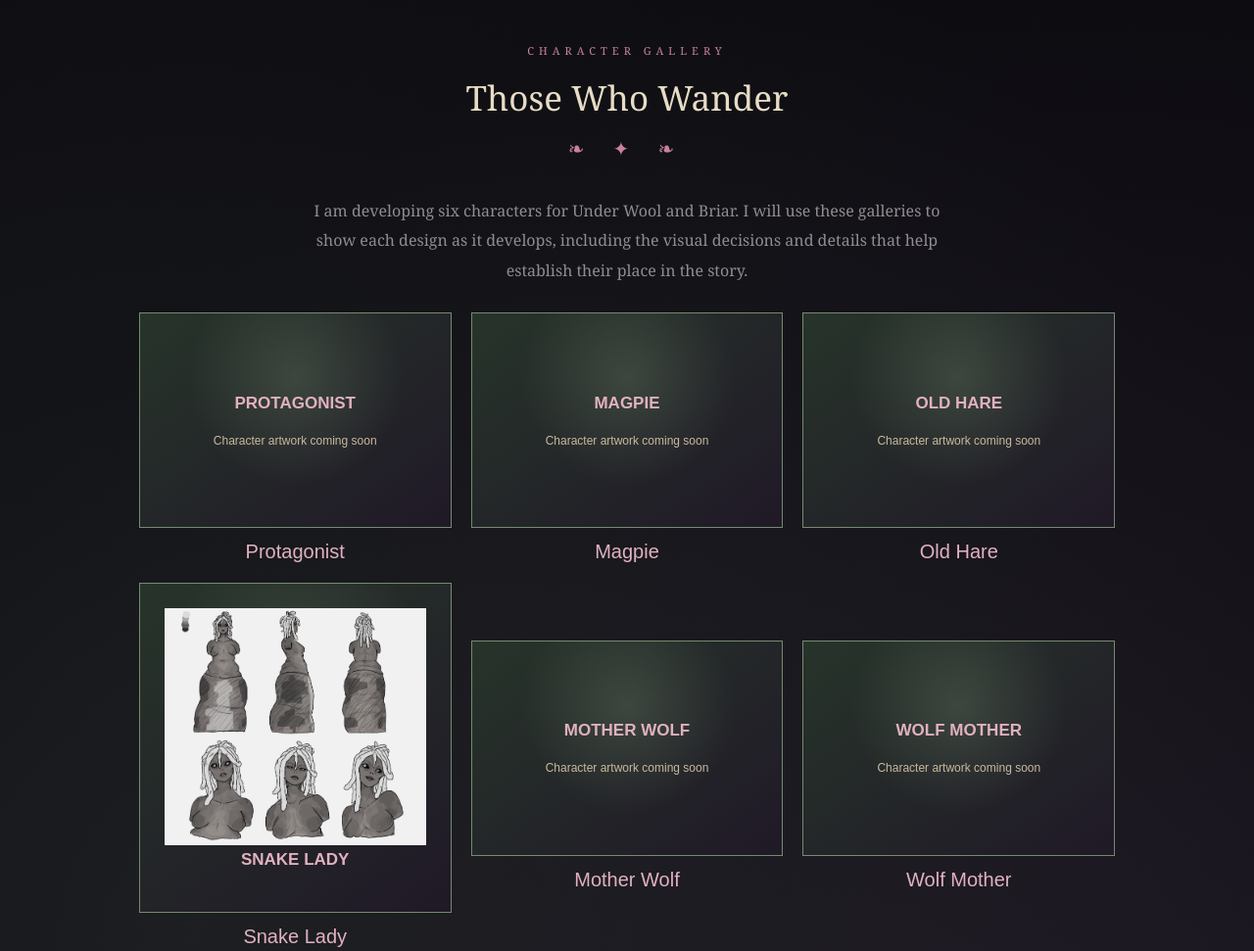
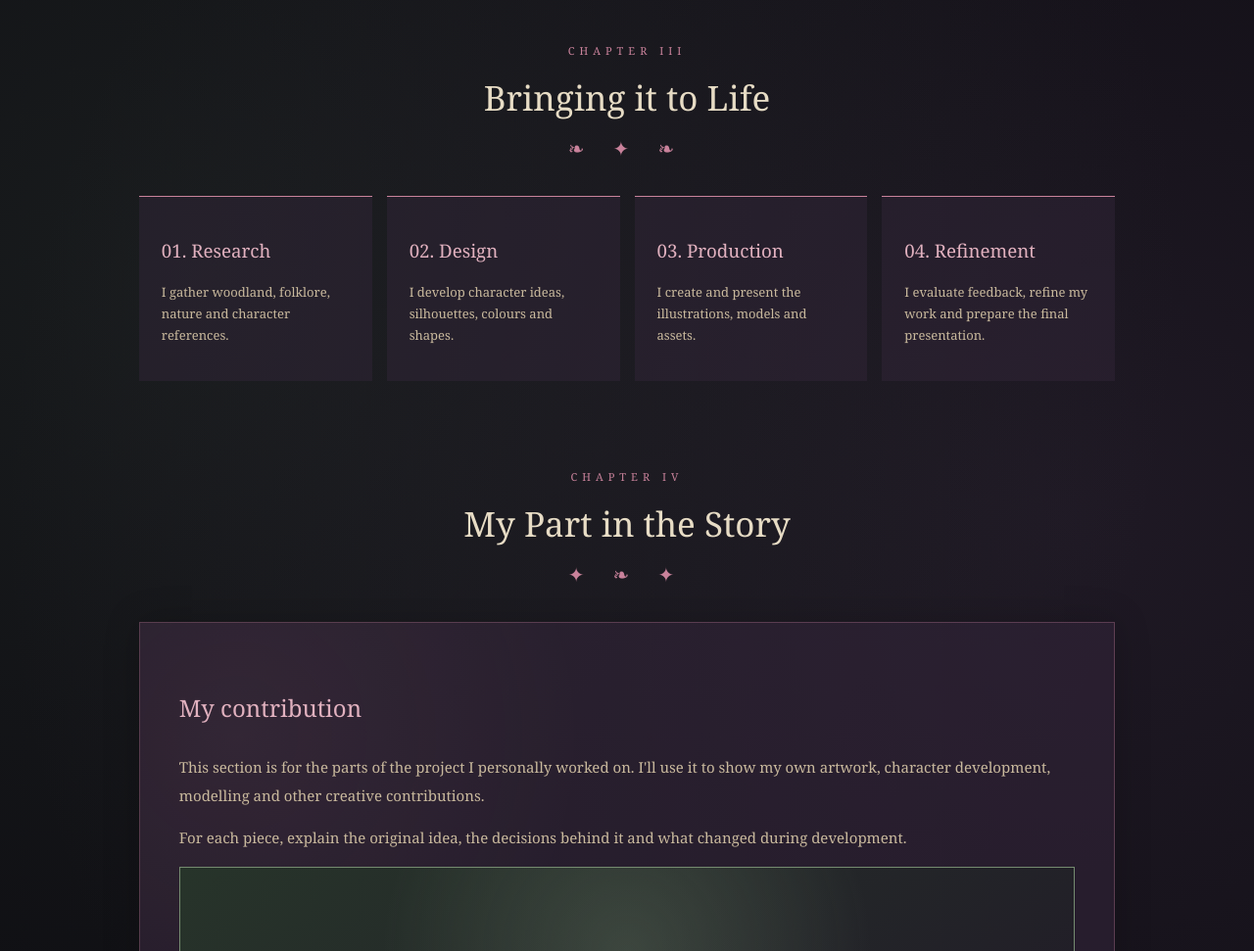
Before and after one commit to FishCantPlay/FishCantPlay.github.io, a plain HTML site: page under-wool-and-briar.html in a window 1280 px wide. Shown: the part 2920-3891 px from the top of the page at 98% size. Drawn offline with Linux system fonts and the light colour scheme.

Commit message:
Update under-wool-and-briar.html

```diff
--- a/under-wool-and-briar.html
+++ b/under-wool-and-briar.html
@@ -1,3 +1,4 @@
+
 <!DOCTYPE html>
 <html lang="en">
 <head>
@@ -559,7 +560,7 @@ img { cursor: zoom-in; }
             </button>
             <h3>Those Who Wander</h3>
             <p>
-                I am developing six characters for this story. I use their silhouettes, details and visual personalities to help communicate their roles within the woodland world.
+                I am developing six characters for this story. I bring their designs together in one slideshow, showing how their silhouettes and details communicate their roles within the woodland world.
             </p>
         </article>
 
@@ -591,22 +592,6 @@ img { cursor: zoom-in; }
 
 </section>
 
-<section class="section" id="characters">
-    <div class="chapter-heading">
-        <span>CHARACTER GALLERY</span>
-        <h2>Those Who Wander</h2>
-        <div class="ornament">❧ ✦ ❧</div>
-    </div>
-    <p class="hero-description" style="margin:0 auto 28px;text-align:center;">I am developing six characters for Under Wool and Briar. I will use these galleries to show each design as it develops, including the visual decisions and details that help establish their place in the story.</p>
-    <div class="character-gallery">
-        <button class="character-tile" type="button" data-project-gallery="protagonist"><div class="image-placeholder"><strong>PROTAGONIST</strong>Character artwork coming soon</div><h3>Protagonist</h3></button>
-        <button class="character-tile" type="button" data-project-gallery="magpie"><div class="image-placeholder"><strong>MAGPIE</strong>Character artwork coming soon</div><h3>Magpie</h3></button>
-        <button class="character-tile" type="button" data-project-gallery="oldhare"><div class="image-placeholder"><strong>OLD HARE</strong>Character artwork coming soon</div><h3>Old Hare</h3></button>
-        <button class="character-tile" type="button" data-project-gallery="snakelady"><div class="image-placeholder"><img src="images/art/wool-and-briar-concept-01.png" alt="Snake Lady character concept"><strong>SNAKE LADY</strong></div><h3>Snake Lady</h3></button>
-        <button class="character-tile" type="button" data-project-gallery="motherwolf"><div class="image-placeholder"><strong>MOTHER WOLF</strong>Character artwork coming soon</div><h3>Mother Wolf</h3></button>
-        <button class="character-tile" type="button" data-project-gallery="wolfmother"><div class="image-placeholder"><strong>WOLF MOTHER</strong>Character artwork coming soon</div><h3>Wolf Mother</h3></button>
-    </div>
-</section>
 
 <section class="section">
 
@@ -733,7 +718,14 @@ img { cursor: zoom-in; }
  const galleries={
   woodland:[{title:"The Woodland World",image:null,description:"I will use this slideshow to develop the overall woodland setting, showing how the atmosphere, natural details and visual storytelling come together."}],
   environment:[{title:"Environment Design",image:null,description:"I will use this slideshow to show my environment concepts, reference gathering, composition and development of the forest locations."}],
-  characters:[{title:"Character Design",image:"images/art/wool-and-briar-concept-01.png",description:"This is the character artwork I have uploaded so far. I will add the other character designs here as I develop them."}],
+  characters:[
+   {title:"Protagonist",image:null,description:"I have not uploaded the protagonist's artwork yet. I will add the design and development here as it progresses."},
+   {title:"Magpie",image:null,description:"I have not uploaded the Magpie's artwork yet. I will add the design and development here as it progresses."},
+   {title:"Old Hare",image:null,description:"I have not uploaded the Old Hare's artwork yet. I will add the design and development here as it progresses."},
+   {title:"Snake Lady",image:"images/art/wool-and-briar-concept-01.png",description:"This is the Snake Lady concept I have uploaded so far. I will add further views and development as the design progresses."},
+   {title:"Mother Wolf",image:null,description:"I have not uploaded Mother Wolf's artwork yet. I will add the design and development here as it progresses."},
+   {title:"Wolf Mother",image:null,description:"I have not uploaded Wolf Mother's artwork yet. I will add the design and development here as it progresses."}
+  ],
   props:[{title:"Props and Objects",image:null,description:"I will use this slideshow to document the props and smaller objects I design, including the references and decisions behind them."}],
   colour:[{title:"Colour and Light",image:null,description:"I will use this slideshow to show colour palettes, lighting tests and the atmosphere I want to create across the project."}],
   mywork:[{title:"My Project Development",image:null,description:"I will use this slideshow to present the work I personally create for the project, including development stages and final outcomes."}],
```
